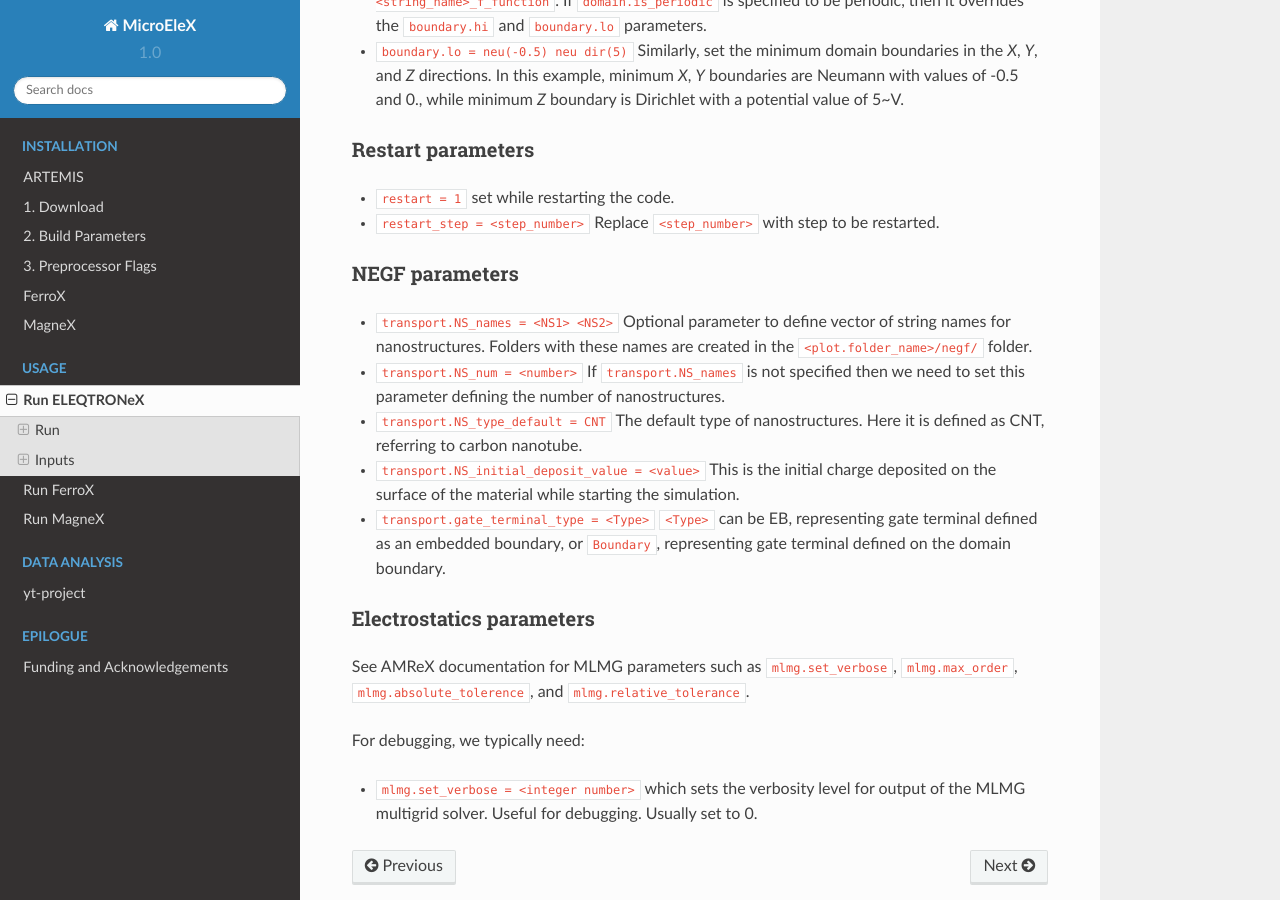
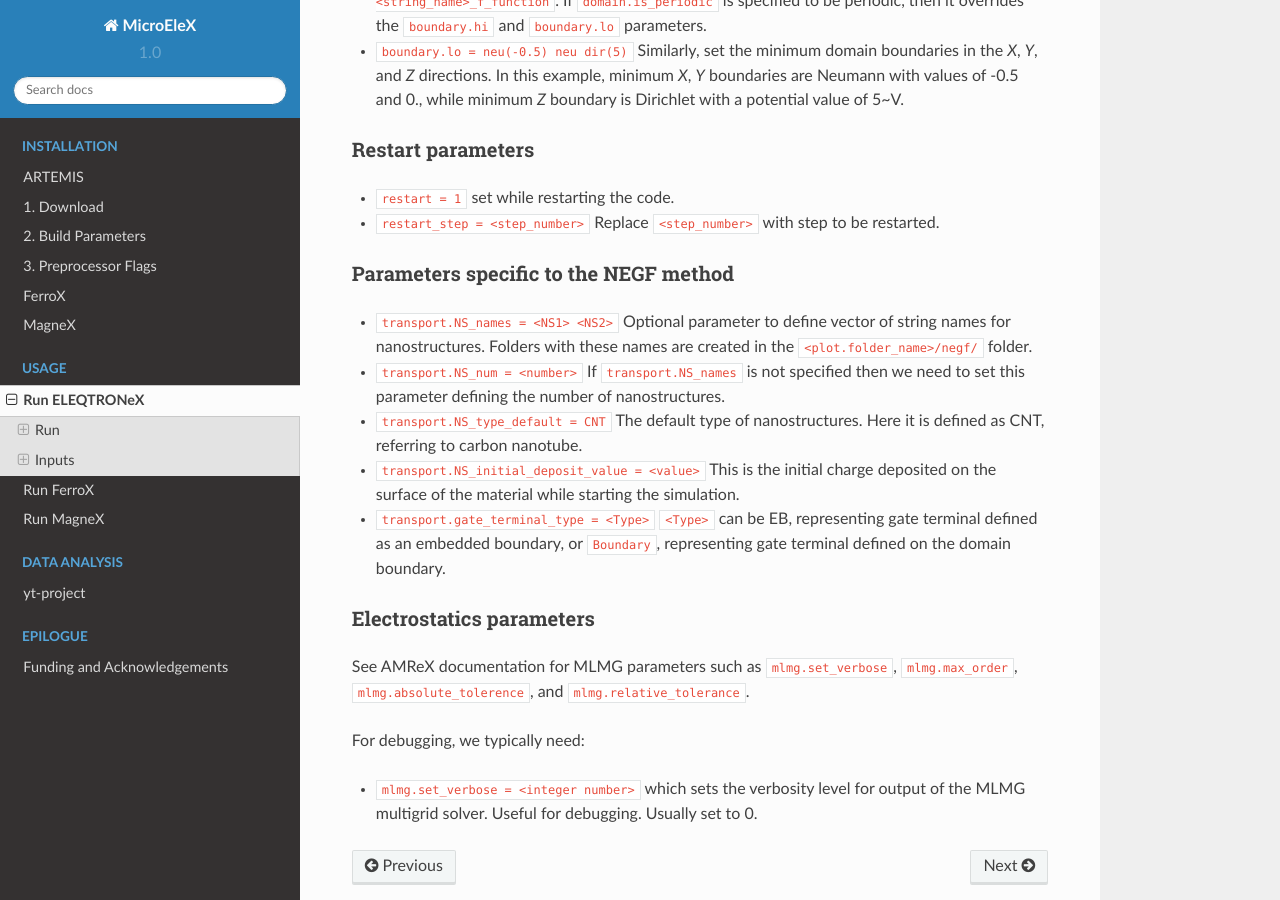
Before and after one commit to AMReX-Microelectronics/AMReX-Microelectronics.github.io, a Sphinx documentation site: the page built from Docs/source/usage/run_eleqtronex.rst, in a window 1280 px wide and 900 px high, scrolled down 2404 px. Built offline with Sphinx 7.4.7 and the Read the Docs theme 2.0.0, drawn with Linux system fonts in a browser that asks for light colours.

Commit message:
run_eleqtronex.rst

```diff
--- a/Docs/source/usage/run_eleqtronex.rst
+++ b/Docs/source/usage/run_eleqtronex.rst
@@ -95,8 +95,8 @@ Restart parameters
 - ``restart = 1`` set while restarting the code.
 - ``restart_step = <step_number>`` Replace ``<step_number>`` with step to be restarted.
 
-NEGF parameters
-^^^^^^^^^^^^^^^
+Parameters specific to the NEGF method
+^^^^^^^^^^^^^^^^^^^^^^^^^^^^^^^^^^^^^^
 - ``transport.NS_names = <NS1> <NS2>`` Optional parameter to define vector of string names for nanostructures. Folders with these names are created in the ``<plot.folder_name>/negf/`` folder.
 - ``transport.NS_num = <number>`` If ``transport.NS_names`` is not specified then we need to set this parameter defining the number of nanostructures.
 - ``transport.NS_type_default = CNT`` The default type of nanostructures. Here it is defined as CNT, referring to carbon nanotube.
```
